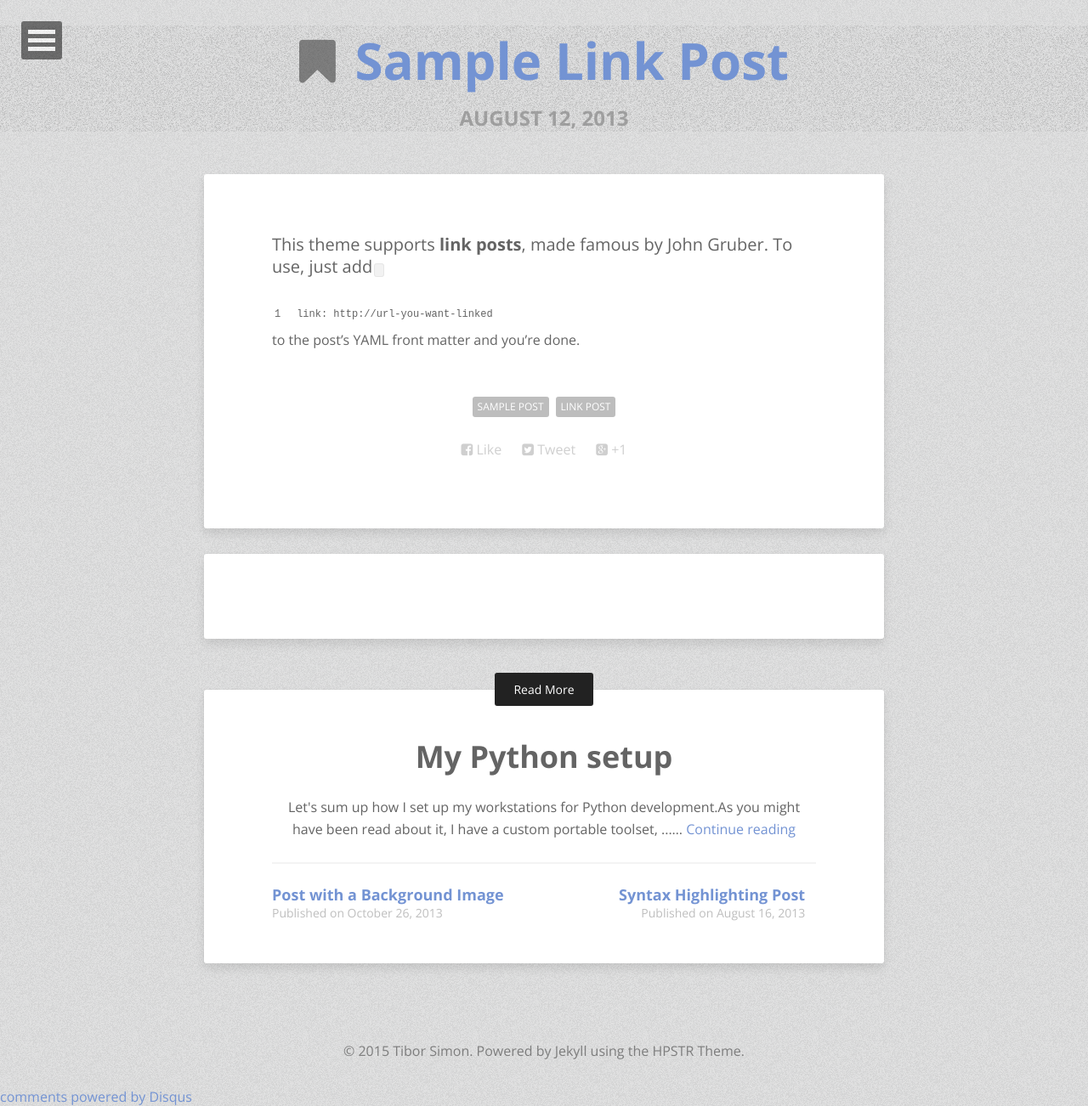
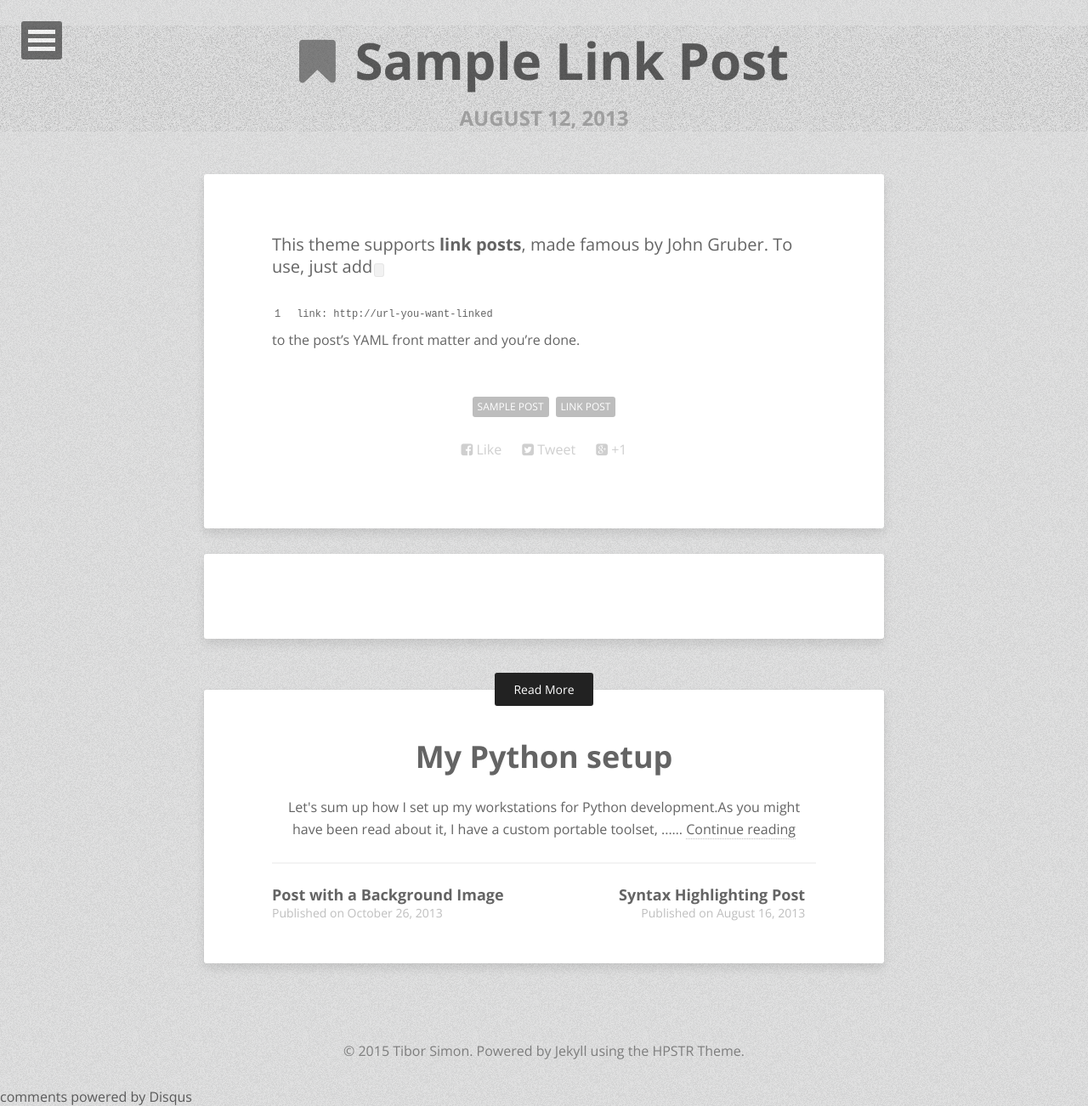
Before and after one commit to tiborsimon/tiborsimon.github.io, a Jekyll site: the page built from _posts/2013-08-12-sample-link-post.md, in a window 1280 px wide. Shown: the whole page at 85% size. Built offline with Jekyll 4.4.1, drawn with Linux system fonts in a browser that asks for light colours; nearby versions of some CDN libraries; comment, search, counter and statistics services are not loaded.

Commit message:
url color

```diff
--- a/_sass/_typography.scss
+++ b/_sass/_typography.scss
@@ -26,7 +26,7 @@
         /* color: lighten($link-color, 10); */
     }
     &:hover {
-        /* color: darken($link-color, 20); */
+        color: lighten($link-color, 10);
     }
     &:focus {
         outline: thin dotted;
--- a/_sass/_variables.scss
+++ b/_sass/_variables.scss
@@ -28,7 +28,7 @@
 $border-color    		 : lighten($base-color,60);
 $white           		 : #fff;
 $black           		 : #000;
-$link-color 		     : #7393d3;
+$link-color 		     : rgba(#222,0.7);
 
 $primary			       : #222;
 $success			       : #5cb85c;
```
